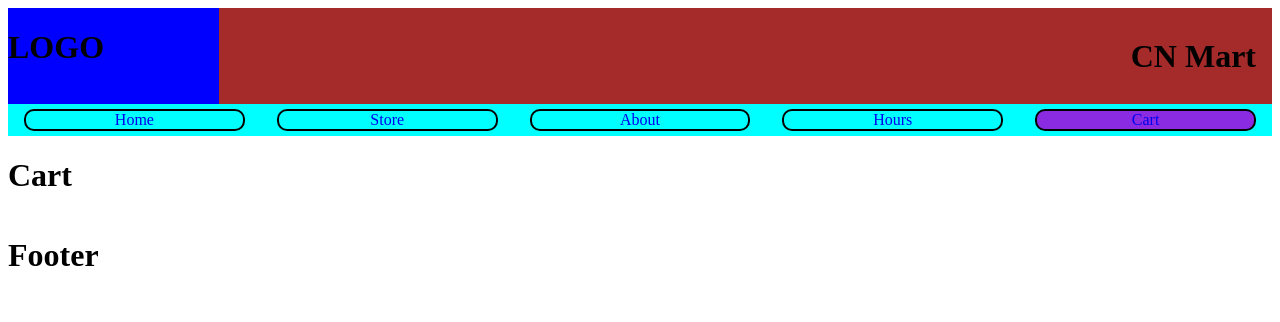
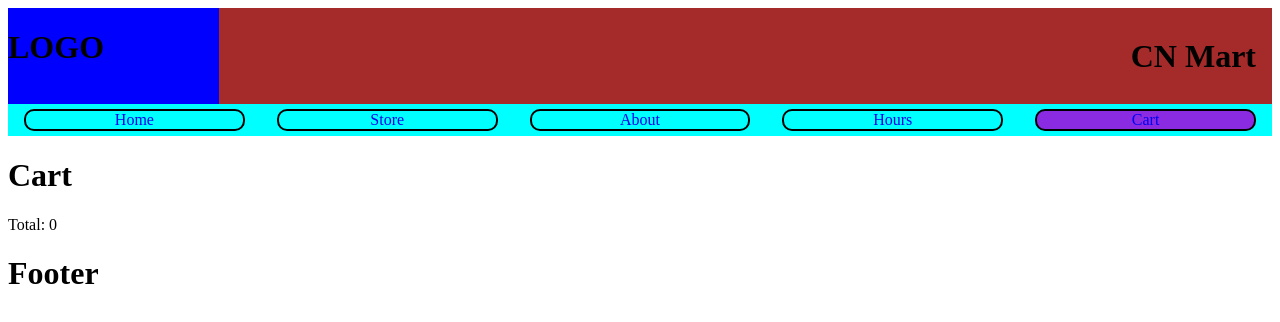
Before and after one commit to Ckher96/CN-Mart, a React (Create React App) app in the folder cn-mart-react/: page /cart in a window 1280 px wide. Shown: the top 322 px of the page. Built offline with nearby package versions, Linux system fonts and the light colour scheme.

Commit message:
add total price to cart component

```diff
--- a/cn-mart-react/src/components/Cart/Cart.js
+++ b/cn-mart-react/src/components/Cart/Cart.js
@@ -8,9 +8,12 @@ export default function Cart() {
 
   const formatedCart = cart.map(item => <ItemCard item={item} />)
 
+  const total = cart.reduce((acc, cartItem) => acc+=(cartItem.price * cartItem.amount), 0)
+
   return (
     <>
       <h1>Cart</h1>
+      <div>Total: {total}</div>
       <div className={style.cart_container}>
         {formatedCart}
       </div>
```
